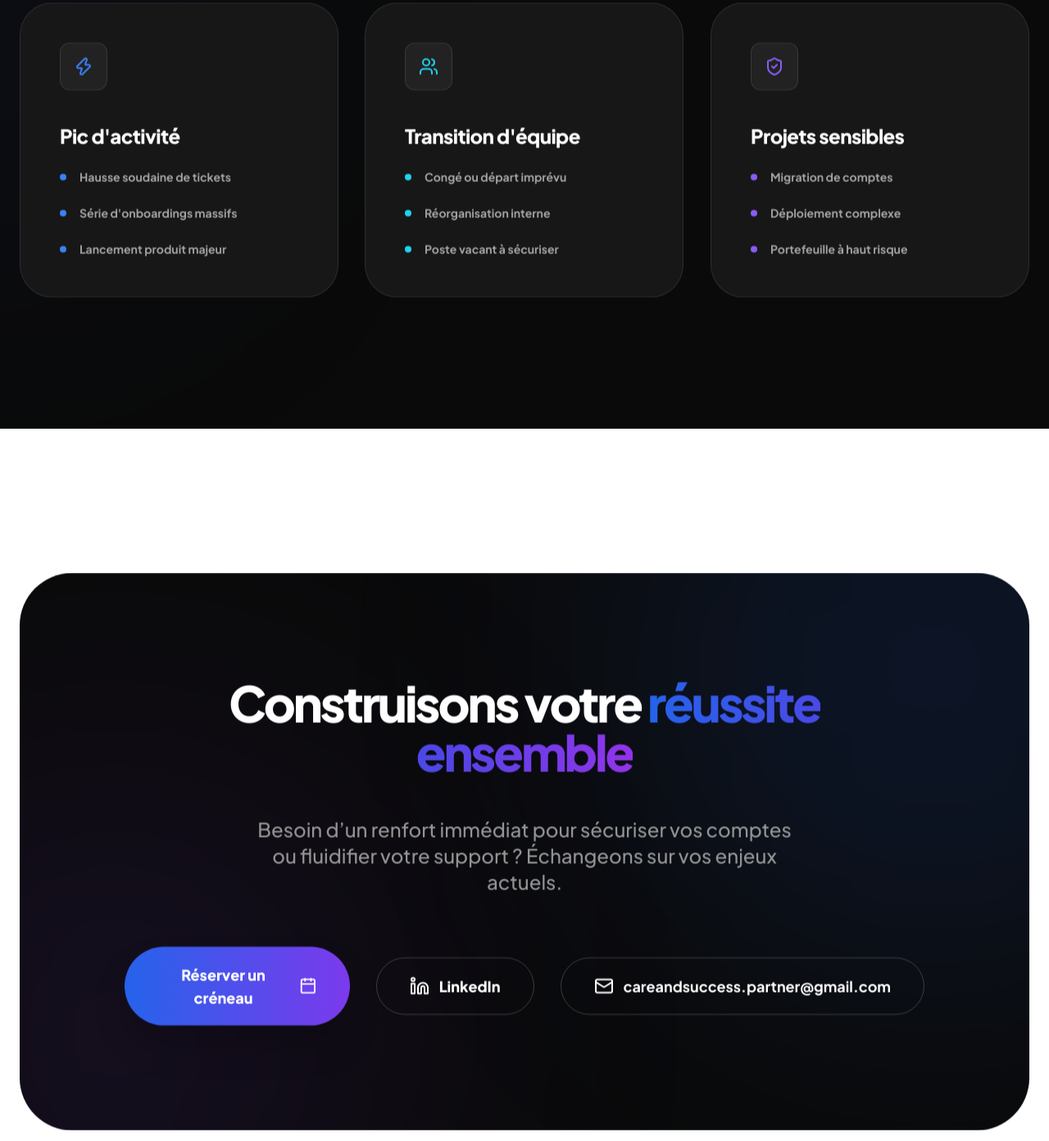
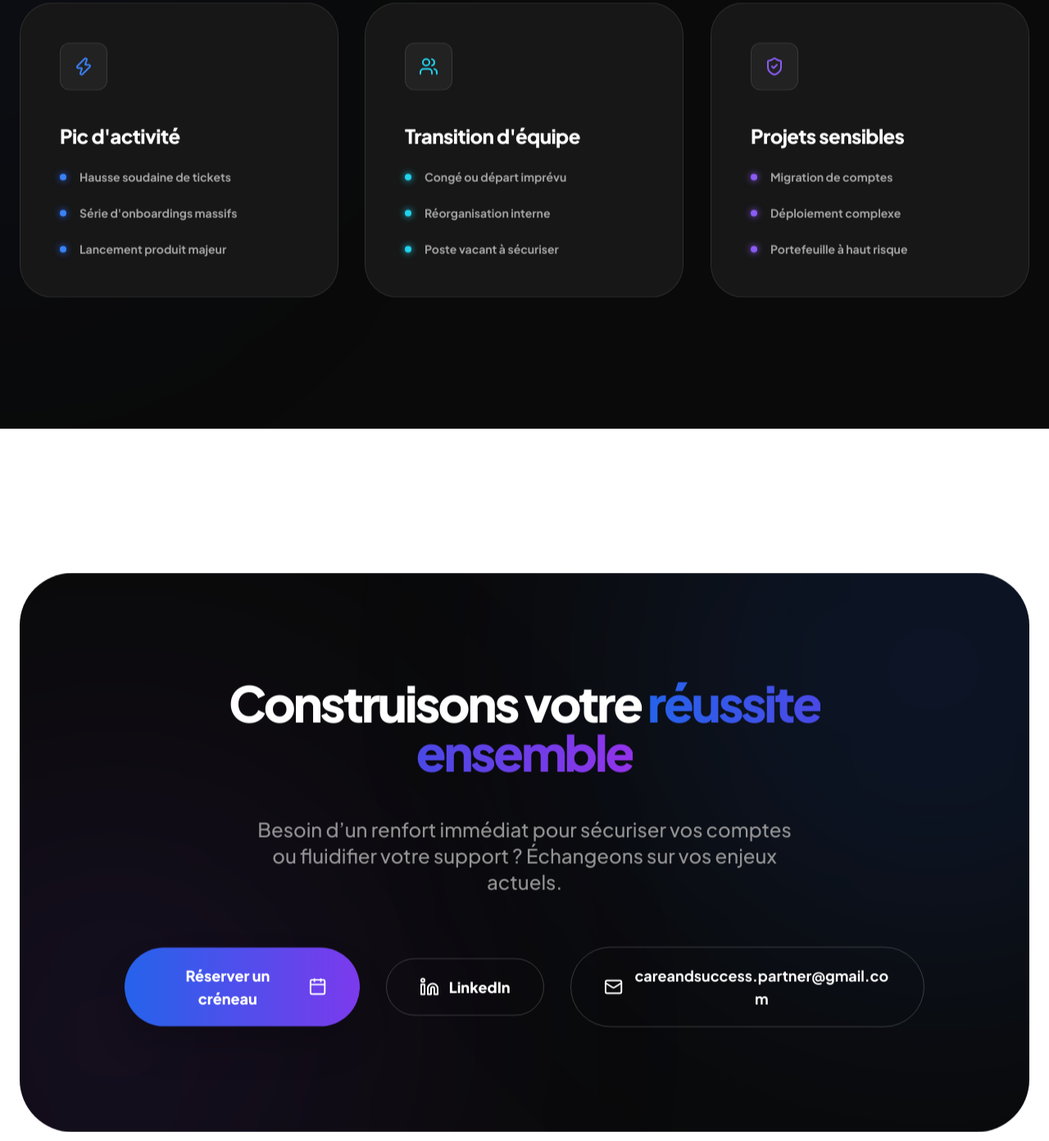
Before and after one commit to corinne-marsiac-csm/careandsuccess, a plain HTML site: page index.html in a window 1280 px wide. Shown: the part 3728-5120 px from the top of the page at 82% size. Drawn offline with nearby package versions, Linux system fonts and the light colour scheme.

Commit message:
Update index.html

```diff
--- a/index.html
+++ b/index.html
@@ -323,27 +323,27 @@
                 <div class="p-4 rounded-xl bg-white/5 border border-white/10 text-blue-500 w-fit mb-10 mx-auto md:mx-0 group-hover:bg-white/10 transition-colors"><i data-lucide="zap" class="w-6 h-6"></i></div>
                 <h4 class="text-2xl font-black text-white tracking-tight mb-6">Pic d'activité</h4>
                 <ul class="space-y-6 text-left">
-                    <li class="flex items-start gap-4 text-neutral-400 font-bold text-sm"><div class="w-2 h-2 rounded-full mt-1.5 bg-blue-500"></div> Hausse soudaine de tickets</li>
-                    <li class="flex items-start gap-4 text-neutral-400 font-bold text-sm"><div class="w-2 h-2 rounded-full mt-1.5 bg-blue-500"></div> Série d'onboardings massifs</li>
-                    <li class="flex items-start gap-4 text-neutral-400 font-bold text-sm"><div class="w-2 h-2 rounded-full mt-1.5 bg-blue-500"></div> Lancement produit majeur</li>
+                    <li class="flex items-start gap-4 text-neutral-400 font-bold text-sm"><div class="w-2 h-2 rounded-full mt-1.5 bg-blue-500 shadow-[0_0_8px_#2563eb]"></div> Hausse soudaine de tickets</li>
+                    <li class="flex items-start gap-4 text-neutral-400 font-bold text-sm"><div class="w-2 h-2 rounded-full mt-1.5 bg-blue-500 shadow-[0_0_8px_#2563eb]"></div> Série d'onboardings massifs</li>
+                    <li class="flex items-start gap-4 text-neutral-400 font-bold text-sm"><div class="w-2 h-2 rounded-full mt-1.5 bg-blue-500 shadow-[0_0_8px_#2563eb]"></div> Lancement produit majeur</li>
                 </ul>
             </div>
             <div class="bg-neutral-900 border border-white/10 p-12 rounded-[2.5rem] hover:border-cyan-500/40 transition-all duration-500 group reveal">
                 <div class="p-4 rounded-xl bg-white/5 border border-white/10 text-cyan-400 w-fit mb-10 mx-auto md:mx-0 group-hover:bg-white/10 transition-colors"><i data-lucide="users" class="w-6 h-6"></i></div>
                 <h4 class="text-2xl font-black text-white tracking-tight mb-6">Transition d'équipe</h4>
                 <ul class="space-y-6 text-left">
-                    <li class="flex items-start gap-4 text-neutral-400 font-bold text-sm"><div class="w-2 h-2 rounded-full mt-1.5 bg-cyan-400"></div> Congé ou départ imprévu</li>
-                    <li class="flex items-start gap-4 text-neutral-400 font-bold text-sm"><div class="w-2 h-2 rounded-full mt-1.5 bg-cyan-400"></div> Réorganisation interne</li>
-                    <li class="flex items-start gap-4 text-neutral-400 font-bold text-sm"><div class="w-2 h-2 rounded-full mt-1.5 bg-cyan-400"></div> Poste vacant à sécuriser</li>
+                    <li class="flex items-start gap-4 text-neutral-400 font-bold text-sm"><div class="w-2 h-2 rounded-full mt-1.5 bg-cyan-400 shadow-[0_0_8px_#22d3ee]"></div> Congé ou départ imprévu</li>
+                    <li class="flex items-start gap-4 text-neutral-400 font-bold text-sm"><div class="w-2 h-2 rounded-full mt-1.5 bg-cyan-400 shadow-[0_0_8px_#22d3ee]"></div> Réorganisation interne</li>
+                    <li class="flex items-start gap-4 text-neutral-400 font-bold text-sm"><div class="w-2 h-2 rounded-full mt-1.5 bg-cyan-400 shadow-[0_0_8px_#22d3ee]"></div> Poste vacant à sécuriser</li>
                 </ul>
             </div>
             <div class="bg-neutral-900 border border-white/10 p-12 rounded-[2.5rem] hover:border-violet-500/40 transition-all duration-500 group reveal">
                 <div class="p-4 rounded-xl bg-white/5 border border-white/10 text-violet-500 w-fit mb-10 mx-auto md:mx-0 group-hover:bg-white/10 transition-colors"><i data-lucide="shield-check" class="w-6 h-6"></i></div>
                 <h4 class="text-2xl font-black text-white tracking-tight mb-6">Projets sensibles</h4>
                 <ul class="space-y-6 text-left">
-                    <li class="flex items-start gap-4 text-neutral-400 font-bold text-sm"><div class="w-2 h-2 rounded-full mt-1.5 bg-violet-500"></div> Migration de comptes</li>
-                    <li class="flex items-start gap-4 text-neutral-400 font-bold text-sm"><div class="w-2 h-2 rounded-full mt-1.5 bg-violet-500"></div> Déploiement complexe</li>
-                    <li class="flex items-start gap-4 text-neutral-400 font-bold text-sm"><div class="w-2 h-2 rounded-full mt-1.5 bg-violet-500"></div> Portefeuille à haut risque</li>
+                    <li class="flex items-start gap-4 text-neutral-400 font-bold text-sm"><div class="w-2 h-2 rounded-full mt-1.5 bg-violet-500 shadow-[0_0_8px_#8b5cf6]"></div> Migration de comptes</li>
+                    <li class="flex items-start gap-4 text-neutral-400 font-bold text-sm"><div class="w-2 h-2 rounded-full mt-1.5 bg-violet-500 shadow-[0_0_8px_#8b5cf6]"></div> Déploiement complexe</li>
+                    <li class="flex items-start gap-4 text-neutral-400 font-bold text-sm"><div class="w-2 h-2 rounded-full mt-1.5 bg-violet-500 shadow-[0_0_8px_#8b5cf6]"></div> Portefeuille à haut risque</li>
                 </ul>
             </div>
         </div>
@@ -360,18 +360,23 @@
                 <p class="text-xl md:text-2xl text-neutral-400 mb-16 font-medium max-w-2xl mx-auto opacity-90 leading-relaxed">Besoin d’un renfort immédiat pour sécuriser vos comptes ou fluidifier votre support ? Échangeons sur vos enjeux actuels.</p>
 
                 <div class="flex flex-col lg:flex-row items-center justify-center gap-6 xl:gap-8">
-                    <a href="https://calendly.com/corinne-marsiac-careandsuccess/30min" target="_blank" class="w-full lg:w-auto px-10 py-5 bg-gradient-to-r from-blue-600 to-violet-600 rounded-full text-lg font-black shadow-2xl hover:opacity-90 transition-all flex items-center justify-center gap-3">
+                    <!-- Calendly -->
+                    <a href="https://calendly.com/corinne-marsiac-careandsuccess/30min" target="_blank" class="w-full lg:w-auto h-28 lg:h-auto px-10 py-5 bg-gradient-to-r from-blue-600 to-violet-600 rounded-full text-lg font-black shadow-2xl hover:opacity-90 transition-all flex items-center justify-center gap-3 text-center">
                         Réserver un créneau <i data-lucide="calendar" class="w-6 h-6"></i>
                     </a>
+
+                    <!-- LinkedIn -->
                     <a href="https://www.linkedin.com/in/corinne-csm/" target="_blank"
-                       class="w-full lg:w-auto px-10 py-5 border border-white/20 rounded-full text-lg font-black hover:text-cyan-400 hover:border-cyan-400 transition-all duration-300 flex items-center justify-center gap-3">
+                       class="w-full lg:w-auto h-28 lg:h-auto px-10 py-5 border border-white/20 rounded-full text-lg font-black hover:text-cyan-400 hover:border-cyan-400 transition-all duration-300 flex items-center justify-center gap-3">
                         <svg xmlns="http://www.w3.org/2000/svg" width="24" height="24" viewBox="0 0 24 24" fill="none" stroke="currentColor" stroke-width="2" stroke-linecap="round" stroke-linejoin="round"><path d="M16 8a6 6 0 0 1 6 6v7h-4v-7a2 2 0 0 0-2-2 2 2 0 0 0-2 2v7h-4v-7a6 6 0 0 1 6-6z"/><rect width="4" height="12" x="2" y="9"/><circle cx="4" cy="4" r="2"/></svg>
                         LinkedIn
                     </a>
+
+                    <!-- Email Encart (Optimisé pour Mobile) -->
                     <a href="mailto:careandsuccess.partner@gmail.com"
-                       class="w-full lg:w-auto px-10 py-5 border border-white/20 rounded-full text-lg font-bold hover:text-blue-400 hover:border-blue-400 transition-all duration-300 flex items-center justify-center gap-3 text-white">
+                       class="w-full lg:w-auto h-28 lg:h-auto px-10 py-5 border border-white/20 rounded-full text-lg font-bold hover:text-blue-400 hover:border-blue-400 transition-all duration-300 flex flex-col lg:flex-row items-center justify-center gap-2 lg:gap-3 text-white">
                         <i data-lucide="mail" class="w-6 h-6"></i>
-                        careandsuccess.partner@gmail.com
+                        <span class="text-sm md:text-base lg:text-lg break-all">careandsuccess.partner@gmail.com</span>
                     </a>
                 </div>
             </div>
@@ -393,7 +398,7 @@
 
                 <div class="grid grid-cols-2 md:grid-cols-3 gap-x-16 gap-y-10 w-full md:w-auto">
                     <div class="flex flex-col gap-5 group">
-                        <span class="text-[10px] font-black uppercase tracking-[0.3em] text-neutral-900 border-b border-neutral-100 pb-2 hover:text-blue-600 transition-colors duration-300 cursor-default">Navigation</span>
+                        <span class="text-[10px] font-black uppercase tracking-[0.3em] text-neutral-900 border-b border-neutral-100 pb-2 hover:text-blue-600 transition-colors duration-300 cursor-default text-center md:text-left">Navigation</span>
                         <div class="flex flex-col gap-3">
                             <a href="#accueil" class="text-sm font-bold text-neutral-500 hover:text-blue-600 transition-colors duration-300">Accueil</a>
                             <a href="#a-propos" class="text-sm font-bold text-neutral-500 hover:text-blue-600 transition-colors duration-300">À propos</a>
@@ -401,14 +406,14 @@
                         </div>
                     </div>
                     <div class="flex flex-col gap-5 group">
-                        <span class="text-[10px] font-black uppercase tracking-[0.3em] text-neutral-900 border-b border-neutral-100 pb-2 hover:text-violet-600 transition-colors duration-300 cursor-default">Contact</span>
+                        <span class="text-[10px] font-black uppercase tracking-[0.3em] text-neutral-900 border-b border-neutral-100 pb-2 hover:text-violet-600 transition-colors duration-300 cursor-default text-center md:text-left">Contact</span>
                         <div class="flex flex-col gap-3 text-center md:text-left">
                             <a href="https://www.linkedin.com/in/corinne-csm/" target="_blank" class="text-sm font-bold text-neutral-500 hover:text-cyan-500 transition-colors duration-300">LinkedIn</a>
                             <a href="https://calendly.com/corinne-marsiac-careandsuccess/30min" target="_blank" class="text-sm font-bold text-neutral-500 hover:text-violet-600 transition-colors duration-300">Calendly</a>
                         </div>
                     </div>
                     <div class="flex flex-col gap-5 text-neutral-500 col-span-2 md:col-span-1 group">
-                        <span class="text-[10px] font-black uppercase tracking-[0.3em] text-neutral-900 border-b border-neutral-100 pb-2 hover:text-green-600 transition-colors duration-300 cursor-default">Disponibilité</span>
+                        <span class="text-[10px] font-black uppercase tracking-[0.3em] text-neutral-900 border-b border-neutral-100 pb-2 hover:text-green-600 transition-colors duration-300 cursor-default text-center md:text-left">Disponibilité</span>
                         <div class="pt-1">
                             <div class="animate-shimmer gap-2 font-bold text-sm justify-center md:justify-start">
                                 <span class="w-2.5 h-2.5 rounded-full bg-green-500 shadow-[0_0_12px_rgba(34,197,94,0.6)]"></span>
```
